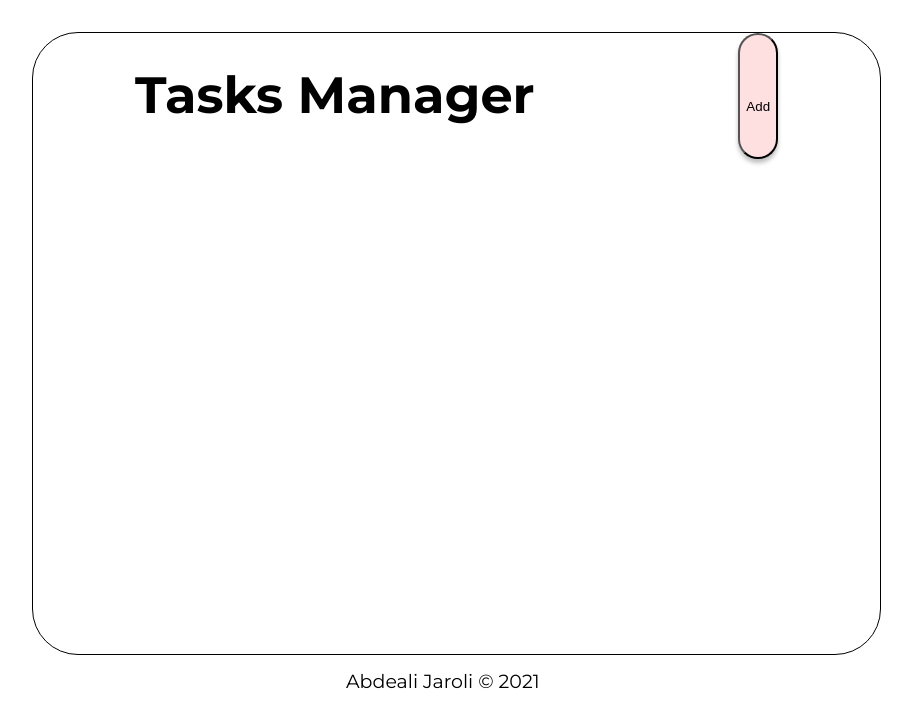
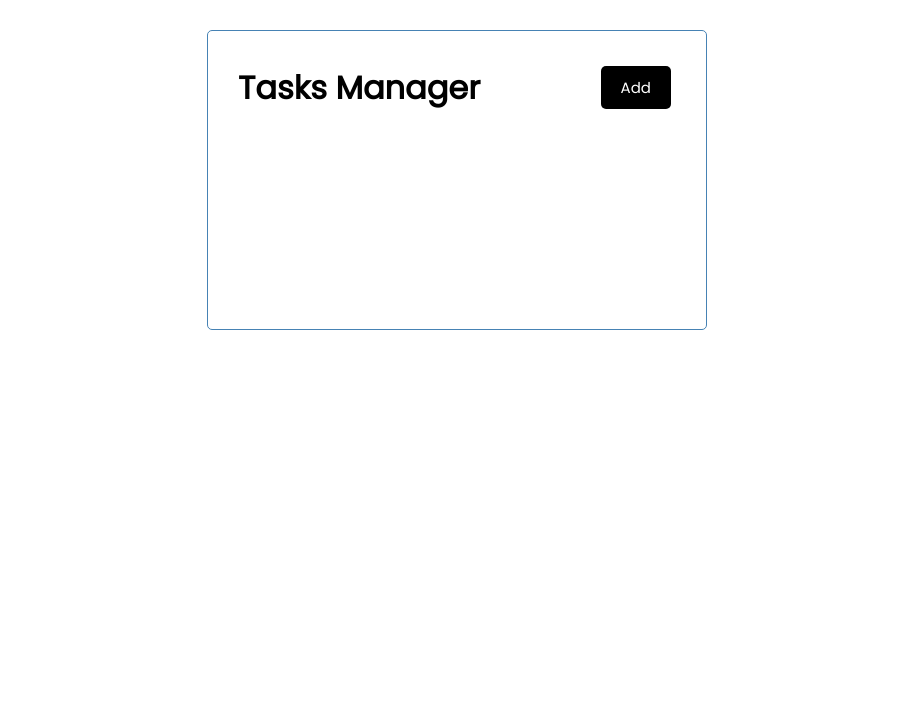
Before and after one commit to abdealijaroli/tasks-manager, a React (Create React App) app: page / in a window 1280 px wide. Shown: the top 728 px of the page, without its empty margins (183-1095 px from the left). Built offline with nearby package versions, Linux system fonts and the light colour scheme.

Commit message:
Styling fixed

```diff
--- a/src/App.js
+++ b/src/App.js
@@ -1,11 +1,10 @@
-import { Footer } from './components/Footer'
+
 import Header from './components/Header'
 
 function App() {
   return (
     <div className="container">
         <Header />
-        <Footer />
     </div>
   );
 }
--- a/src/components/Footer.js
+++ /dev/null
@@ -1,9 +0,0 @@
-import React from 'react'
-
-export const Footer = () => {
-    return (
-        <div>
-            <footer className="footer">Abdeali Jaroli © 2021</footer>
-        </div>
-    )
-}
--- a/src/components/Header.js
+++ b/src/components/Header.js
@@ -1,19 +1,20 @@
-
+import PropTypes from 'prop-types'
 import React from 'react'
 
 const Header = ({title}) => {
     return (
-    <div className="bg">
         <header className='header'>
-            <h2>{title}</h2>
-            <button className='add-btn'>Add</button>
+            <h1>{title}</h1>
+            <button className='btn'>Add</button>
         </header>
-    </div>
     )
 }
 
 Header.defaultProps = {
     title: 'Tasks Manager'
 }
+Header.propTypes = {
+    title: PropTypes.string.isRequired
+}
 
 export default Header
--- a/src/index.css
+++ b/src/index.css
@@ -1,51 +1,112 @@
-.bg{position: absolute;
-  width: 849px;
-  height: 623px;
-  left: 215px;
-  top: 32px;
+@import url('https://fonts.googleapis.com/css2?family=Poppins:wght@300;400&display=swap');
 
-  border: 1px solid #000000;
+* {
   box-sizing: border-box;
-  border-radius: 46px;
+  margin: 0;
+  padding: 0;
 }
 
-.header{
-  display: flex;
-  justify-content: space-around;
-
-  font-family: Montserrat;
-  font-style: normal;
-  font-weight: 600;
-  font-size: 34px;
-  line-height: 41px;
-
-  color: #000000;
-
+body {
+  font-family: 'Poppins', sans-serif;
 }
 
-.add-btn{
-  display: flex;
-  justify-content: space-around;
-  padding-top: 4rem;
-
-  background: #FFE0E0;
-  box-shadow: 0px 4px 4px rgba(0, 0, 0, 0.25);
-  border-radius: 29.5px;
-
+.container {
+  max-width: 500px;
+  margin: 30px auto;
+  overflow: auto;
+  min-height: 300px;
+  border: 1px solid steelblue;
+  padding: 30px;
+  border-radius: 5px;
 }
 
-.footer{
-  position: absolute;
-width: 221px;
-height: 18px;
-left: 529px;
-top: 670px;
+.header {
+  display: flex;
+  justify-content: space-between;
+  align-items: center;
+  margin-bottom: 20px;
+}
 
-font-family: Montserrat;
-font-style: normal;
-font-weight: normal;
-font-size: 19px;
-line-height: 23px;
+.btn {
+  display: inline-block;
+  background: #000;
+  color: #fff;
+  border: none;
+  padding: 10px 20px;
+  margin: 5px;
+  border-radius: 5px;
+  cursor: pointer;
+  text-decoration: none;
+  font-size: 15px;
+  font-family: inherit;
+}
 
-color: #000000;
+.btn:focus {
+  outline: none;
 }
+
+.btn:active {
+  transform: scale(0.98);
+}
+
+.btn-block {
+  display: block;
+  width: 100%;
+}
+
+.task {
+  background: #f4f4f4;
+  margin: 5px;
+  padding: 10px 20px;
+  cursor: pointer;
+}
+
+.task.reminder {
+  border-left: 5px solid green;
+}
+
+.task h3 {
+  display: flex;
+  align-items: center;
+  justify-content: space-between;
+}
+
+.add-form {
+  margin-bottom: 40px;
+}
+
+.form-control {
+  margin: 20px 0;
+}
+
+.form-control label {
+  display: block;
+}
+
+.form-control input {
+  width: 100%;
+  height: 40px;
+  margin: 5px;
+  padding: 3px 7px;
+  font-size: 17px;
+}
+
+.form-control-check {
+  display: flex;
+  align-items: center;
+  justify-content: space-between;
+}
+
+.form-control-check label {
+  flex: 1;
+}
+
+.form-control-check input {
+  flex: 2;
+  height: 20px;
+}
+
+footer {
+  margin-top: 30px;
+  text-align: center;
+}
```
